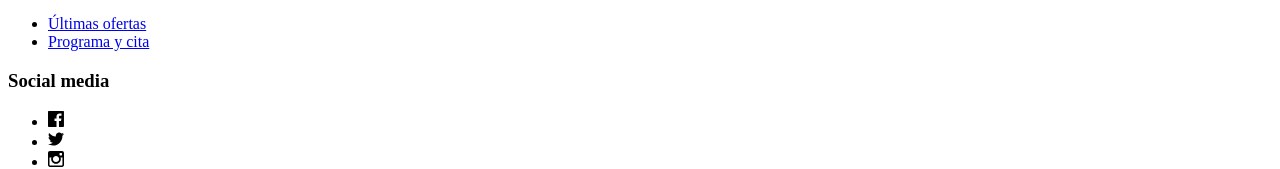
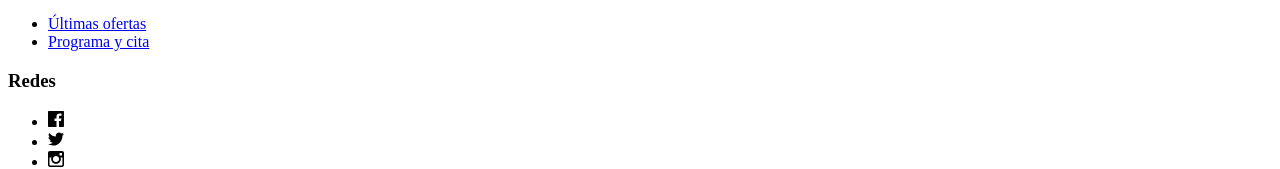
Before and after one commit to ggodoygeogama/smart-ocean-8bdb7, a Next.js app: page / in a window 1280 px wide. Shown: the part 2887-3056 px from the top of the page. Built offline with nearby package versions, Linux system fonts and the light colour scheme.

Commit message:
footer.js: changed

```diff
--- a/components/footer.js
+++ b/components/footer.js
@@ -31,7 +31,7 @@ export default function Footer() {
             </ul>
           </div>
           <div>
-            <h3 className="f4 b lh-title mb2 primary">Social media</h3>
+            <h3 className="f4 b lh-title mb2 primary">Redes </h3>
             <ul className="mhn2">
               <SocialIcon link="#" iconPath="/img/icons-facebook.svg" />
               <SocialIcon link="#" iconPath="/img/icons-twitter.svg" />
```
